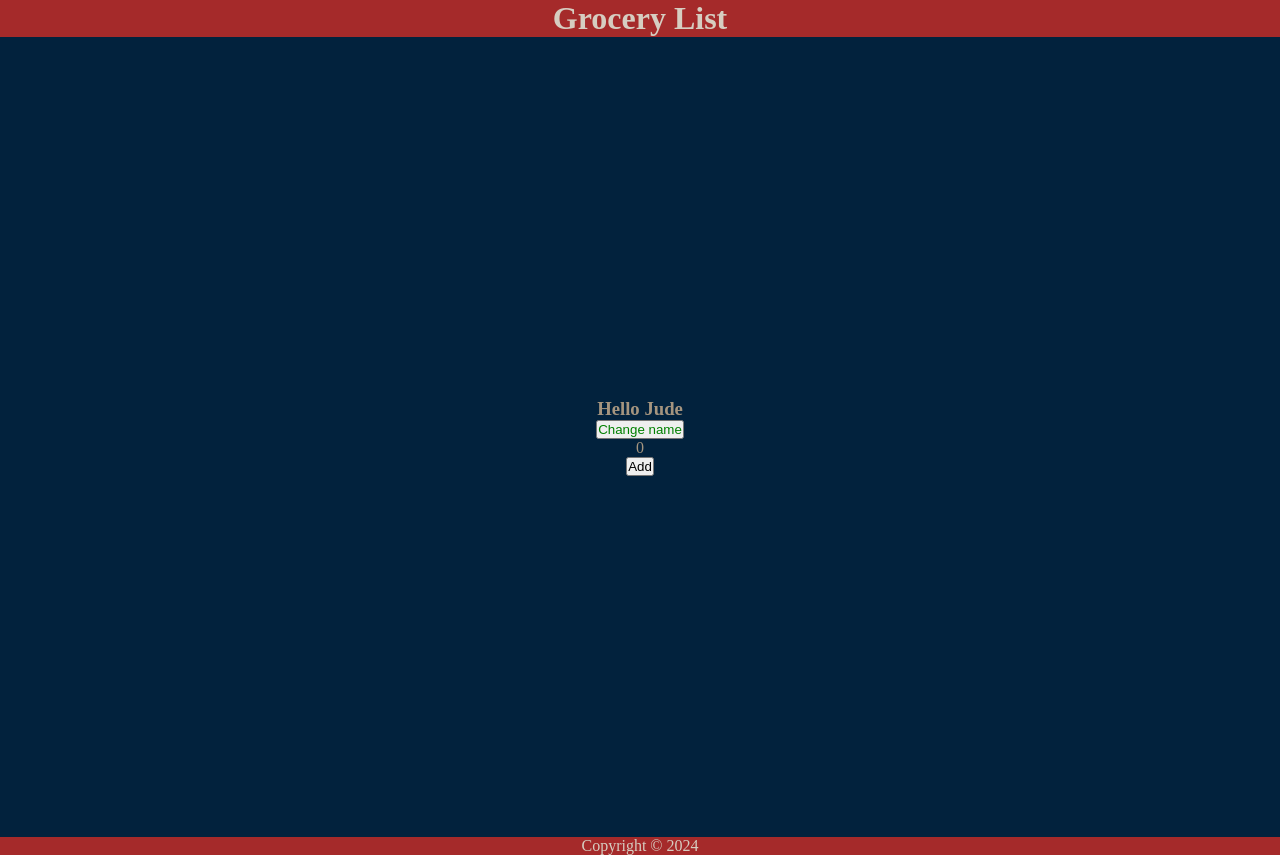
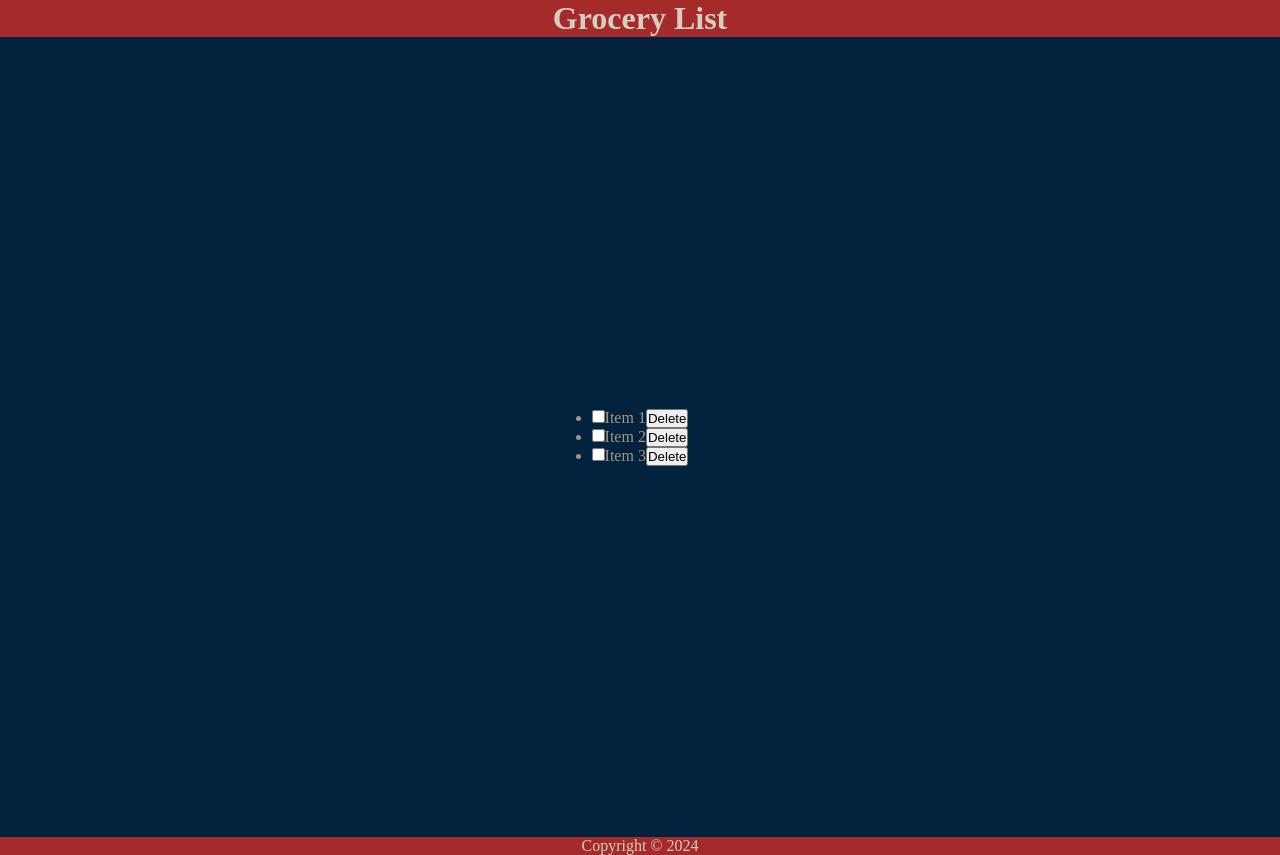
Before and after one commit to janeAnezi/LetsReact, a React (Create React App) app: page / in a window 1280 px wide. Built offline with nearby package versions, Linux system fonts and the light colour scheme.

Commit message:
Add list and keys

```diff
--- a/src/Components/Intro/Basic.jsx
+++ b/src/Components/Intro/Basic.jsx
@@ -1,6 +1,7 @@
 import Content from "./Content";
 import Footer from "./Footer";
 import Header from "./Header";
+import ListAndKeys from "./ListAndKeys";
 import './App.css'
 
 
@@ -9,7 +10,8 @@ export default function Basic() {
   return (
     <div style={{textAlign: 'center'}}>
      <Header />
-     <Content />
+     {/* <Content /> */}
+     <ListAndKeys />
      <Footer />
 
     </div>
--- a/src/Components/Intro/ListAndKeys.jsx
+++ b/src/Components/Intro/ListAndKeys.jsx
@@ -1,14 +1,22 @@
 import {useState} from 'react'
 
 export default function ListAndKeys() {
-    const [item, setItem] = useState([
-        { id: 1, name: 'Item 1', check: false },
-        { id: 2, name: 'Item 2', check: false},
-        { id: 3, name: 'Item 3', check: false },
+    const [items, setItem] = useState([
+        { id: 1, name: 'Item 1', checked: false },
+        { id: 2, name: 'Item 2', checked: false},
+        { id: 3, name: 'Item 3', checked: false },
     ])
   return (
-    <div>
-
+    <div className='content'>
+        <ul>
+            {items.map((item) => (
+                <li>
+                    <input type="checkbox" checked={item.checked}/>
+                    <label>{item.name}</label>
+                    <button>Delete</button>
+                </li>
+            ))}
+        </ul>
     </div>
   )
 }
```
